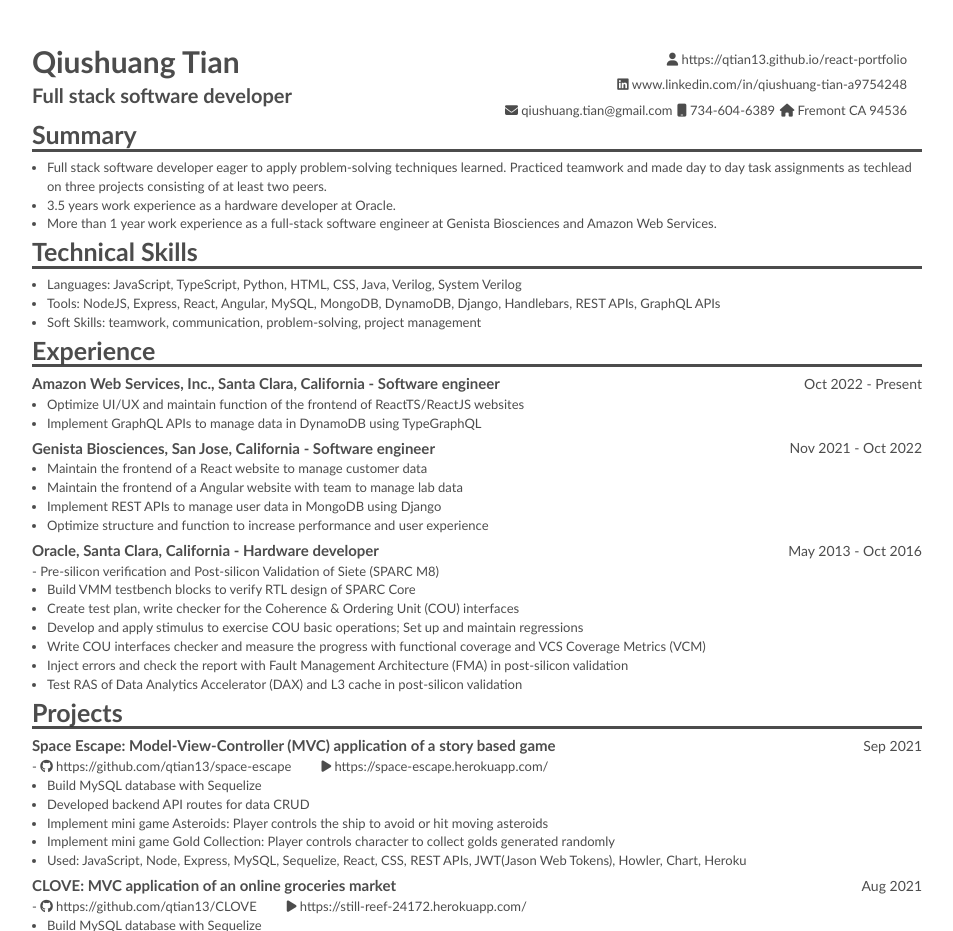
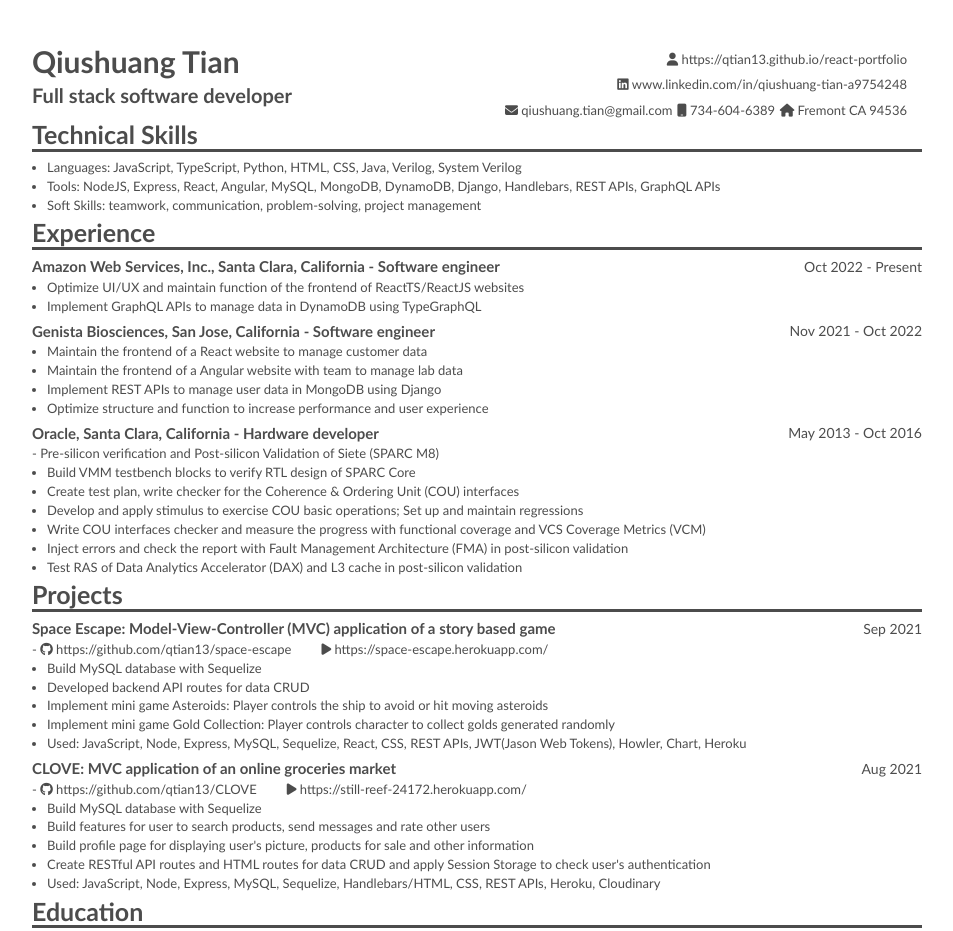
Before and after one commit to qtian13/resume, a plain HTML site: page index.html in a window 1280 px wide. Shown: the top 931 px of the page, without its empty margins (163-1116 px from the left). Drawn offline with Linux system fonts and the light colour scheme.

Commit message:
Update index.html

```diff
--- a/index.html
+++ b/index.html
@@ -29,27 +29,6 @@
     </header>
 
     <main class="content">
-        <section class="block" id="summary">
-            <div class="title-box">
-                <h3 class="block-title">Summary</h3>
-            </div>
-            <div class="block-content">
-                <div class="descr-box">
-                    <ul class="project-details">
-                        <li>
-                            Full stack software developer eager to apply problem-solving techniques learned.
-                            Practiced teamwork and made day to day task assignments as techlead on three projects consisting of at least two peers.
-                        </li>
-                        <li>
-                            3.5 years work experience as a hardware developer at Oracle.
-                        </li>
-                        <li>
-                            More than 1 year work experience as a full-stack software engineer at Genista Biosciences and Amazon Web Services.
-                        </li>
-                    </ul>
-                </div>
-            </div>
-        </section>
         <section class="block" id="Technical-skills">
             <div class="title-box">
                 <h3 class="block-title">Technical Skills</h3>
```
